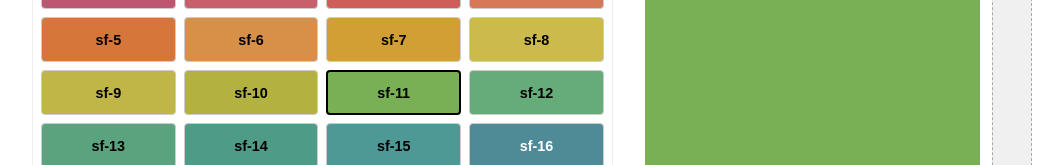
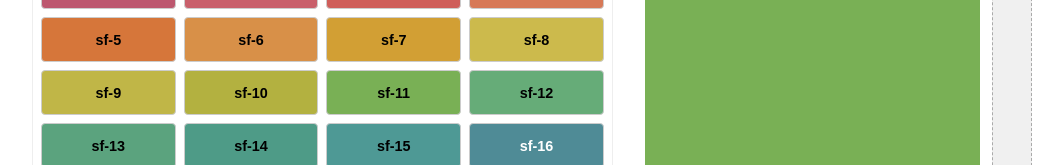
Before and after one commit to conf8o/color-card, a Svelte app: page / in a window 1280 px wide. Shown: the part 467-632 px from the top of the page, without its empty margins (108-1171 px from the left). Built offline with nearby package versions, Linux system fonts and the light colour scheme.

Commit message:
adjust panel

```diff
--- a/src/App.svelte
+++ b/src/App.svelte
@@ -1,4 +1,5 @@
 <script>
+  import { on } from "svelte/events";
   import { pccs_color_map } from "./lib/pccs_color";
 
   // 利用可能なトーンのリスト
@@ -76,14 +77,10 @@
   }
 
   function onPanelClicked(panelIndex) {
-    // 既に選択されているパネルをクリックしたら選択解除
-    if (panelIndex === selectedPanelIndex) {
+    if (selectedPanelIndex === panelIndex) {
       selectedPanelIndex = -1;
     } else {
       selectedPanelIndex = panelIndex;
-      // 現在のパネルのトーンに合わせてトーン選択UIも更新
-      selectedTone = colorPanels[panelIndex].tone;
-      selectedColor = colorPanels[panelIndex].color;
     }
   }
 
@@ -93,7 +90,7 @@
       ...colorPanels,
       { tone: randomResult.tone, color: randomResult.color },
     ];
-    selectedPanelIndex = colorPanels.length - 1; // 新しいパネルをアクティブにする
+    onPanelClicked(colorPanels.length - 1); // 新しいパネルを選択状態にする
   }
 
   function onDeletePanel() {
@@ -315,14 +312,11 @@
     justify-content: center;
     font-weight: bold;
     font-size: 0.9rem;
+    transition: transform 0.2s;
   }
 
   .color-item:hover {
     transform: scale(1.05);
-  }
-
-  .color-item.selected {
-    border: 2px solid #000;
   }
 
   .add-panel-btn {
```
